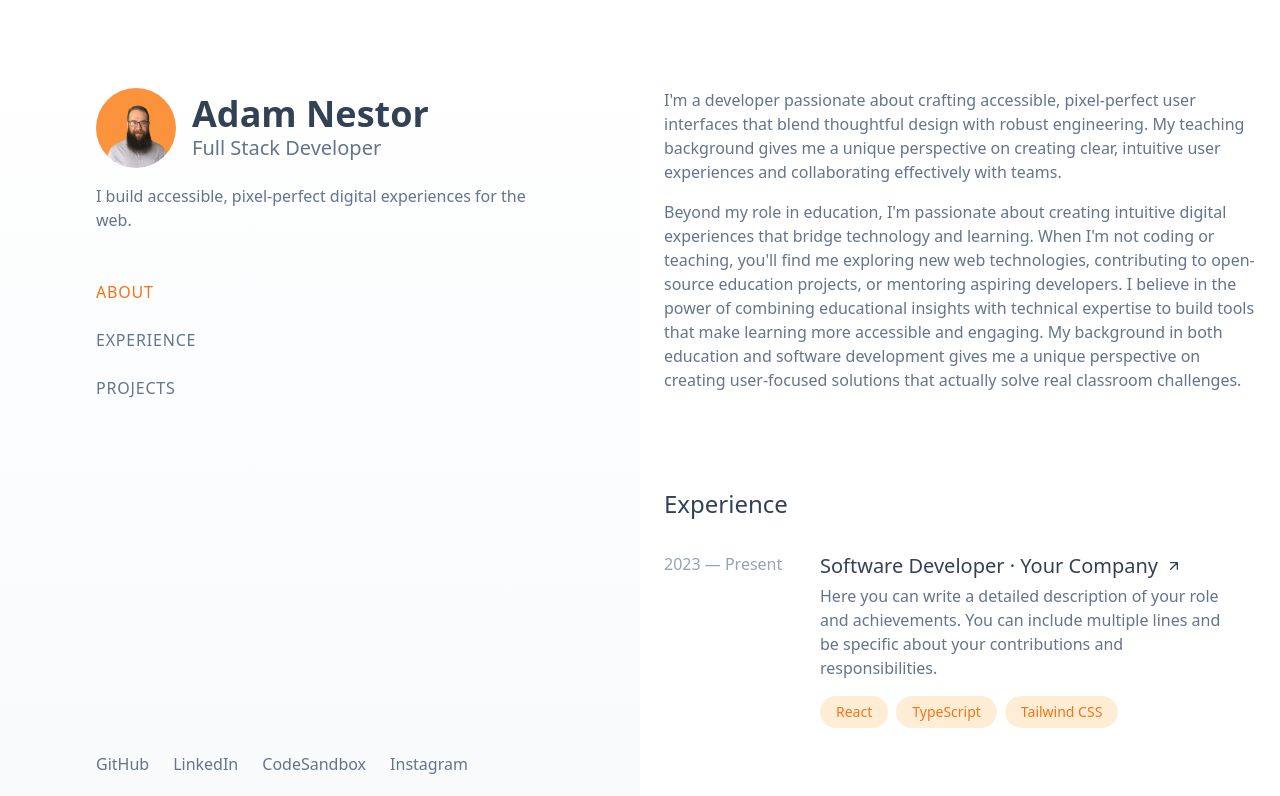
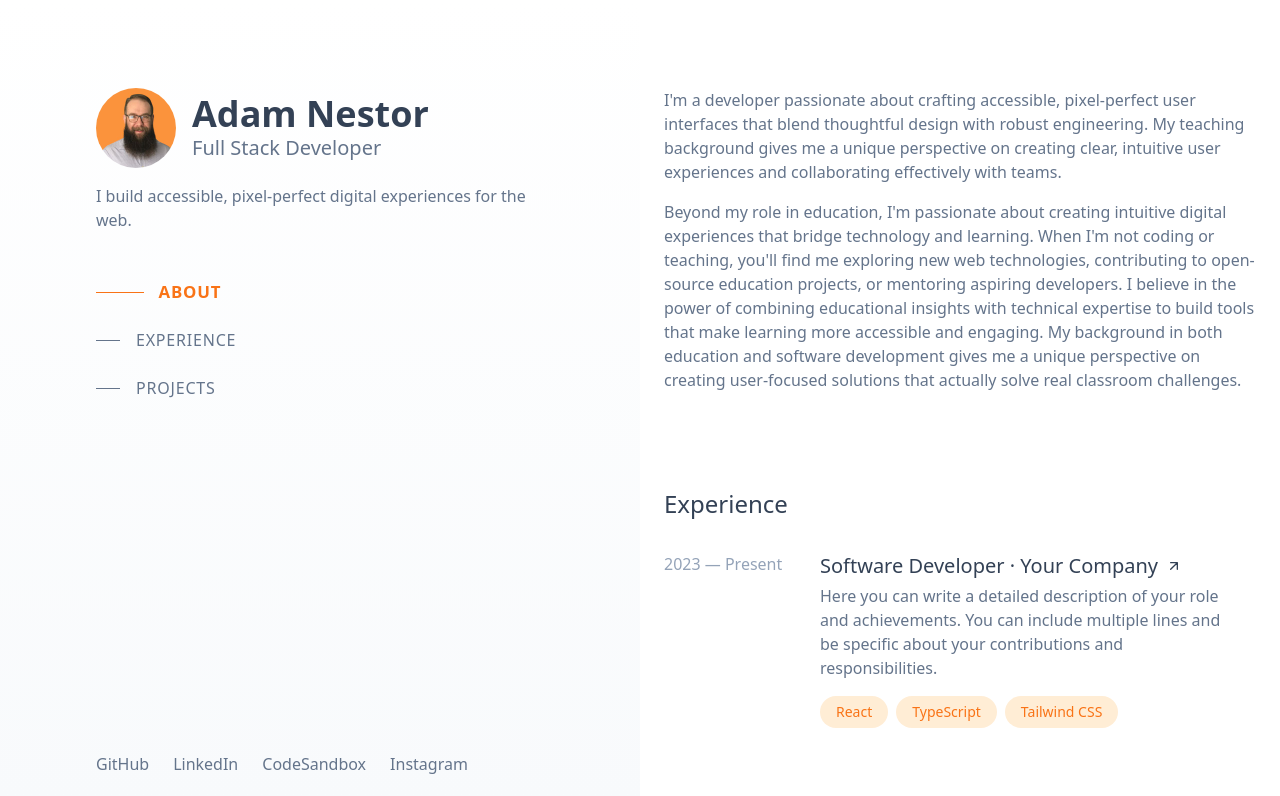
Before and after one commit to adamnestor/portfolio_v1, a React (Vite) app: page / in a window 1280 px wide. Shown: the top 796 px of the page. Built offline with nearby package versions, Linux system fonts and the light colour scheme.

Commit message:
updated navigation links

```diff
--- a/src/components/identity/Navigation.tsx
+++ b/src/components/identity/Navigation.tsx
@@ -12,7 +12,7 @@ const Navigation = () => {
   const handleNavClick = (id: string) => {
     const targetElement = document.getElementById(id);
     if (targetElement) {
-      const headerHeight = 80; // Adjust this value to match your header height
+      const headerHeight = 80;
       const targetTop = targetElement.getBoundingClientRect().top;
       const scrollToY = window.pageYOffset + targetTop - headerHeight;
 
@@ -26,24 +26,42 @@ const Navigation = () => {
   return (
     <nav className="flex flex-col gap-6">
       {navItems.map(({ id, label }) => (
+        <div key={id} className="flex items-center group">
+          <div className="relative flex items-center">
+            {/* Animated line */}
+            <div
+              className={`
+                h-[1px]
+                transition-all duration-300 ease-in-out
+                ${
+                  activeSection === id
+                    ? "w-12 bg-orange-primary"
+                    : "w-6 bg-slate-medium group-hover:w-8"
+                }
+                mr-4
+              `}
+            />
+            {/* Navigation text */}
             <a
-          key={id}
               href={`#${id}`}
               onClick={(e) => {
                 e.preventDefault();
                 handleNavClick(id);
               }}
               className={`
-            uppercase tracking-wider font-medium transition-colors
+                uppercase tracking-wider
+                transition-all duration-300 ease-in-out
                 ${
                   activeSection === id
-                ? "text-orange-primary"
-                : "text-slate-medium hover:text-orange-primary"
+                    ? "text-orange-primary font-semibold scale-105"
+                    : "text-slate-medium font-medium hover:text-slate-dark"
                 }
               `}
             >
               {label}
             </a>
+          </div>
+        </div>
       ))}
     </nav>
   );
```
Also changed, not shown: public/tempPic.jpg. Lines whose indentation alone changed are shown as unchanged.
